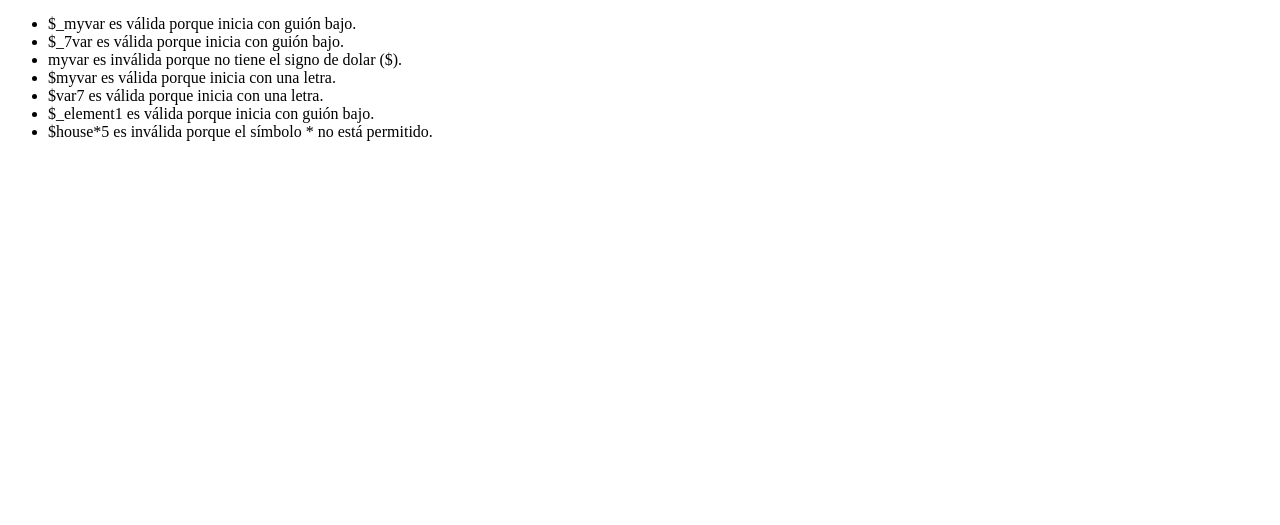
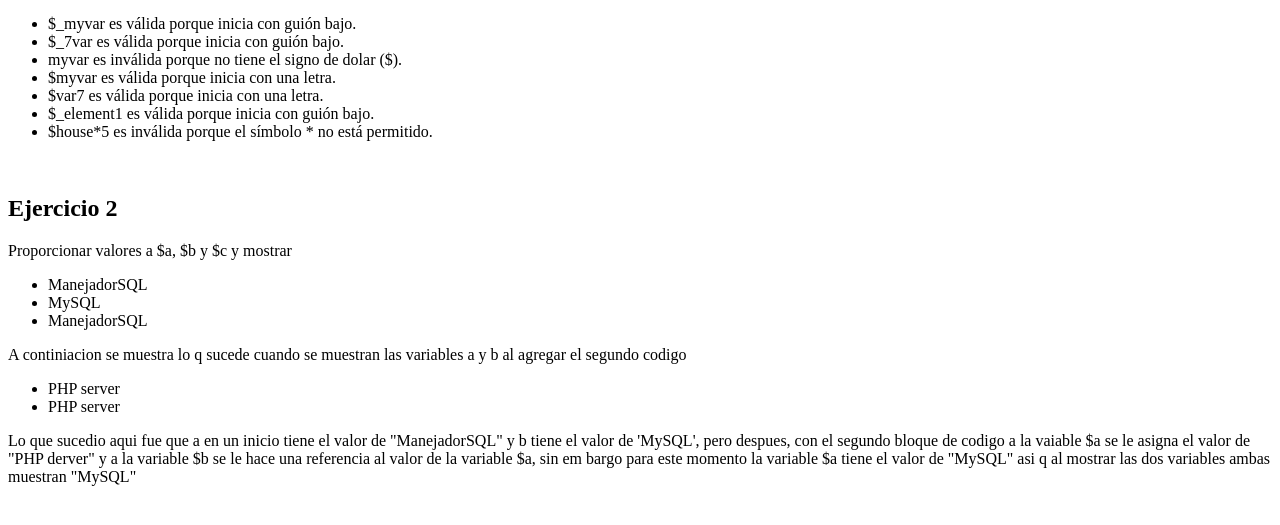
Before and after one commit to LisethMecatl/tecweb, a PHP site: page / in a window 1280 px wide. Shown: the part 164-689 px from the top of the page. Run offline with PHP 8.4, Linux system fonts and the light colour scheme.

Commit message:
Se hizo el ejercicio 2 de la practica 4

```diff
--- a/practicas/p04/index.php
+++ b/practicas/p04/index.php
@@ -1,13 +1,15 @@
 <!DOCTYPE html PUBLIC "-//W3C//DTD XHTML 1.1//EN" "http://www.w3.org/TR/xhtml11/DTD/xhtml11.dtd">
 <html xmlns="http://www.w3.org/1999/xhtml" xml:lang="es">
+
 <head>
     <meta http-equiv="Content-Type" content="text/html; charset=UTF-8" />
     <title>Práctica 3</title>
 </head>
+
 <body>
     <h2>Ejercicio 1</h2>
     <p>Determina cuál de las siguientes variables son válidas y explica por qué:</p>
-    <p>$_myvar,  $_7var,  myvar,  $myvar,  $var7,  $_element1, $house*5</p>
+    <p>$_myvar, $_7var, myvar, $myvar, $var7, $_element1, $house*5</p>
     <?php
     //AQUI VA MI CÓDIGO PHP
     $_myvar;
@@ -30,5 +32,30 @@
     echo '<li>$house*5 es inválida porque el símbolo * no está permitido.</li>';
     echo '</ul>';
     ?>
+    <br />
+    <h2>Ejercicio 2</h2>
+    <p>Proporcionar valores a $a, $b y $c y mostrar</p>
+    <?php
+    $a = "ManejadorSQL";
+    $b = 'MySQL';
+    $c = &$a;
+    echo '<ul>';
+    echo '<li>' . $a . '</li>';
+    echo '<li>' . $b . '</li>';
+    echo '<li>' . $c . '</li>';
+    echo '</ul>';
+    ?>
+    <p>A continiacion se muestra lo q sucede cuando se muestran las variables a y b al agregar el segundo codigo</p>
+    <?php
+    $a = "PHP server";
+    $b = &$a;
+    echo '<ul>';
+    echo '<li>' . $a . '</li>';
+    echo '<li>' . $b . '</li>';
+    echo '</ul>';
+    ?>
+
+    <p>Lo que sucedio aqui fue que a en un inicio tiene el valor de "ManejadorSQL" y b tiene el valor de 'MySQL', pero despues, con el segundo bloque de codigo a la vaiable $a se le asigna el valor de "PHP derver" y a la variable $b se le hace una referencia al valor de la variable $a, sin em bargo para este momento la variable $a tiene el valor de "MySQL" asi q al mostrar las dos variables ambas muestran "MySQL" </p>
 </body>
+
 </html>
```
Lines whose indentation alone changed are shown as unchanged.
